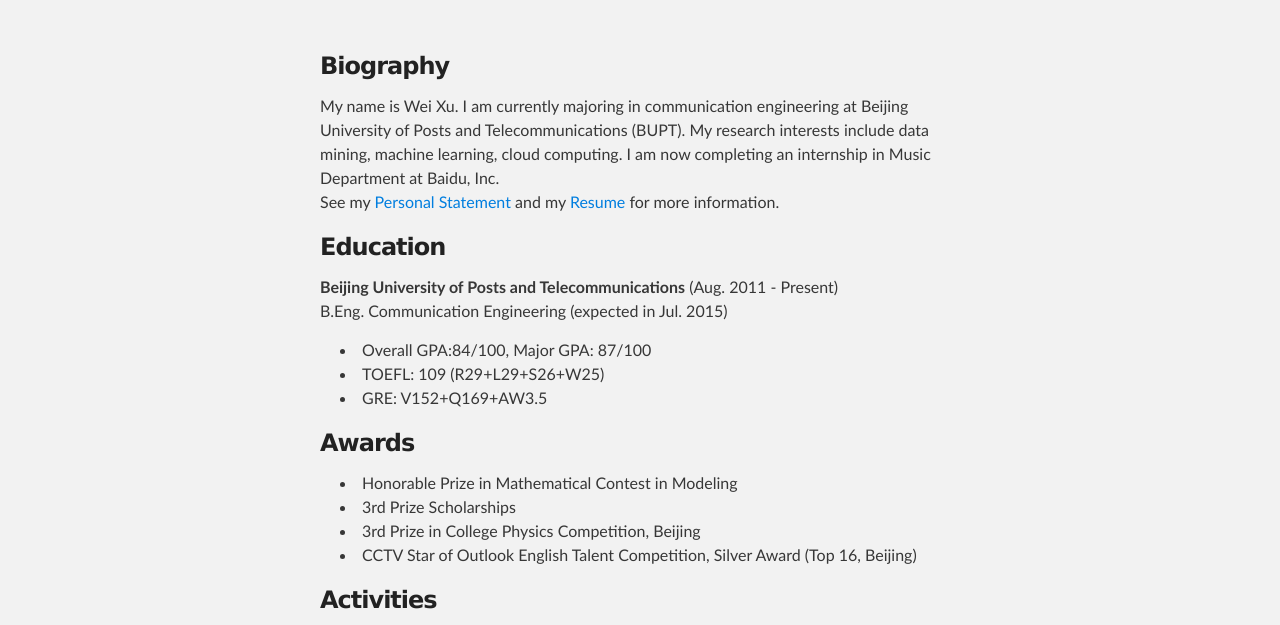
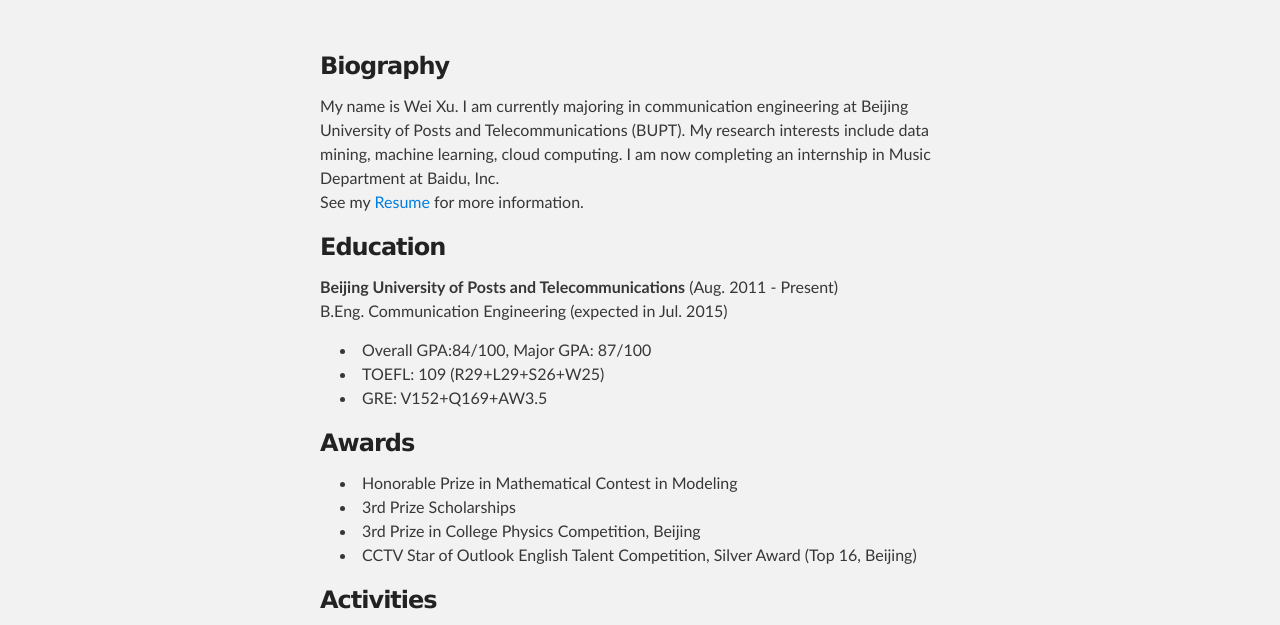
Before and after one commit to wei-xu/wei-xu.github.io, a plain HTML site: page index.html in a window 1280 px wide. Shown: the part 170-795 px from the top of the page. Drawn offline with Linux system fonts and the light colour scheme.

Commit message:
delete_ps

```diff
--- a/index.html
+++ b/index.html
@@ -40,7 +40,7 @@
         <a name="welcome-to-github-pages" class="anchor" href="#biography"><span class="octicon octicon-link"></span></a>Biography</h3>
         <p>
         My name is Wei Xu. I am currently majoring in communication engineering at Beijing University of Posts and Telecommunications (BUPT). My research interests include data mining, machine learning, cloud computing. I am now completing an internship in Music Department at Baidu, Inc. <br>
-        See my <a href="Wei Xu Personal Statement.pdf">Personal Statement</a> and my <a href="Wei Xu Resume.pdf">Resume</a> for more information. </p>
+        See my <a href="Wei Xu Resume.pdf">Resume</a> for more information. </p>
         <!--
         <pre><code>$ cd your_repo_root/repo_name
         $ git fetch origin
```
